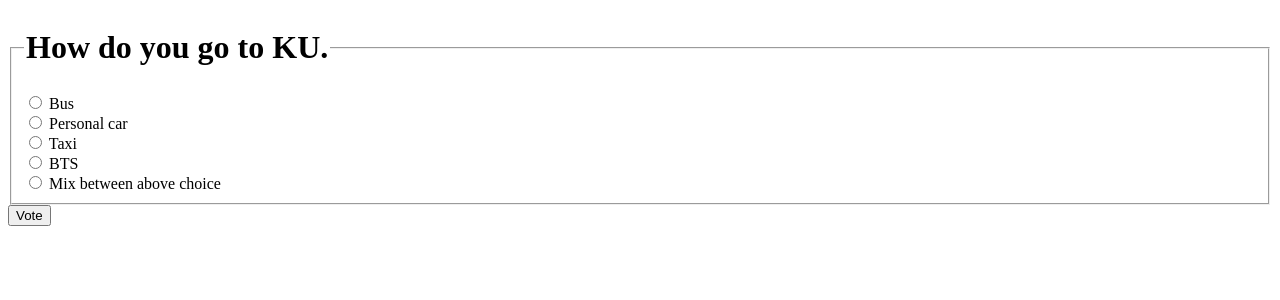
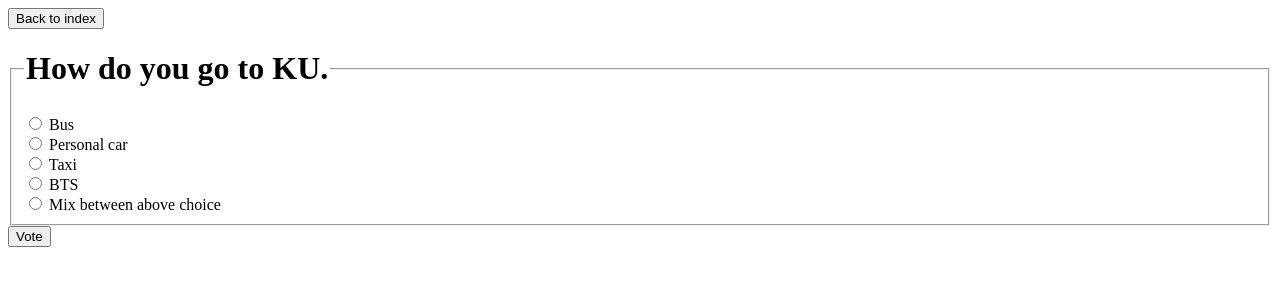
Before and after one commit to chinapat317/ku-poll, a Django app: page /polls/5/ in a window 1280 px wide. Shown: the top 300 px of the page. Run offline with Django 4.2, Linux system fonts and the light colour scheme; data comes from the database, SQL or seed files in the repository; both versions use the stored data as it was after the commit.

Commit message:
add back to index button from detail and result page

```diff
--- a/mysite/urls.py
+++ b/mysite/urls.py
@@ -15,8 +15,11 @@
 """
 from django.contrib import admin
 from django.urls import path, include
+from django.http import HttpResponseRedirect
+from .views import redirect_index
 
 urlpatterns = [
+    path('', redirect_index),
     path('polls/', include('polls.urls')),
     path('admin/', admin.site.urls),
 ]
--- /dev/null
+++ b/mysite/views.py
@@ -0,0 +1,5 @@
+from urllib import response
+from django.http import HttpResponseRedirect
+
+def redirect_index(request):
+    return HttpResponseRedirect('../polls/')
--- a/polls/templates/polls/detail.html
+++ b/polls/templates/polls/detail.html
@@ -1,3 +1,4 @@
+<a href="{% url 'polls:index' %}"><button>Back to index</button></a>
 <form action="{% url 'polls:vote' question.id %}" method="post">
 {% csrf_token %}
 <fieldset>
--- a/polls/templates/polls/results.html
+++ b/polls/templates/polls/results.html
@@ -5,5 +5,4 @@
     <li>{{ choice.choice_text }} -- {{ choice.votes }} vote{{ choice.votes|pluralize }}</li>
 {% endfor %}
 </ul>
-
-<a href="{% url 'polls:detail' question.id %}">Vote again?</a>
+<a href="{% url 'polls:index' %}"><button>Return to index</button></a>
--- a/polls/views.py
+++ b/polls/views.py
@@ -4,7 +4,6 @@
 from django.urls import reverse
 from django.views import generic
 from django.utils import timezone
-
 
 class IndexView(generic.ListView):
     template_name = 'polls/index.html'
```
Also changed, not shown: db.sqlite3.
